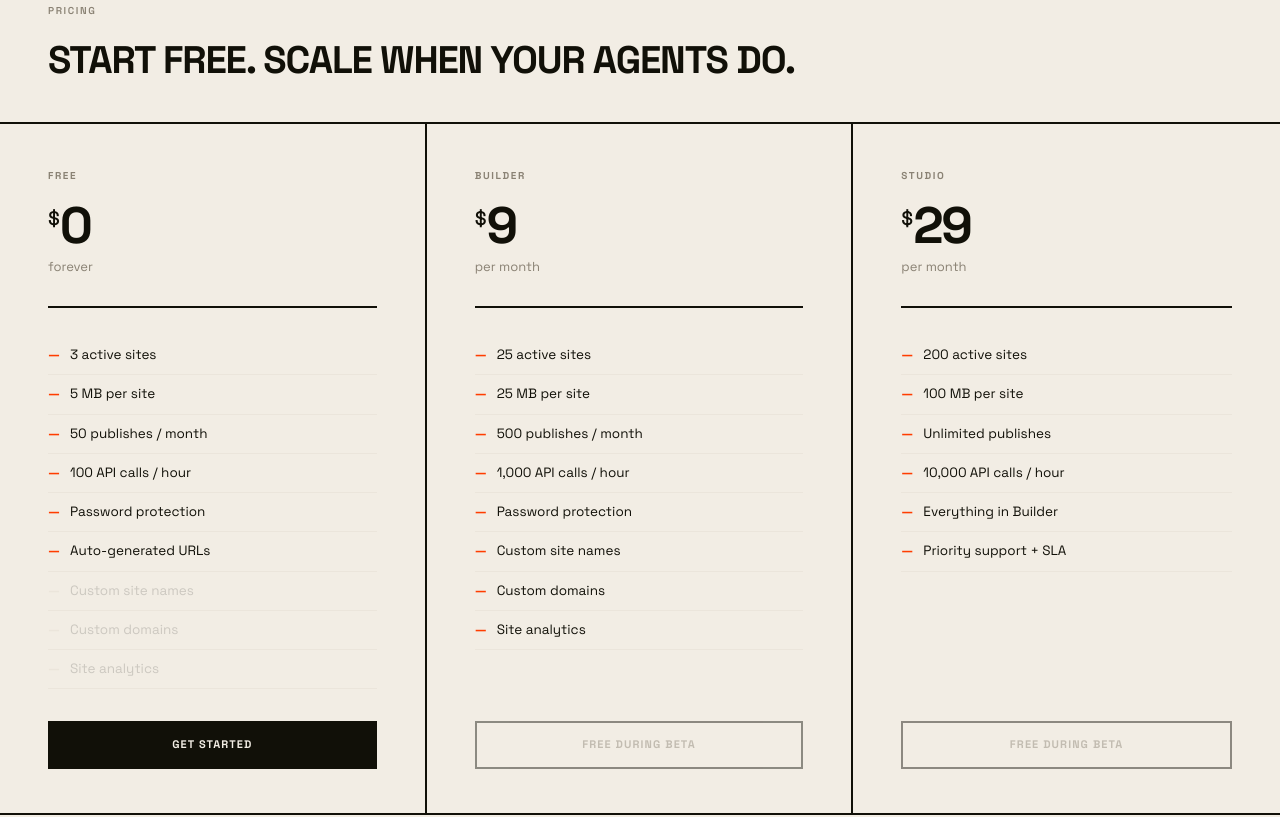
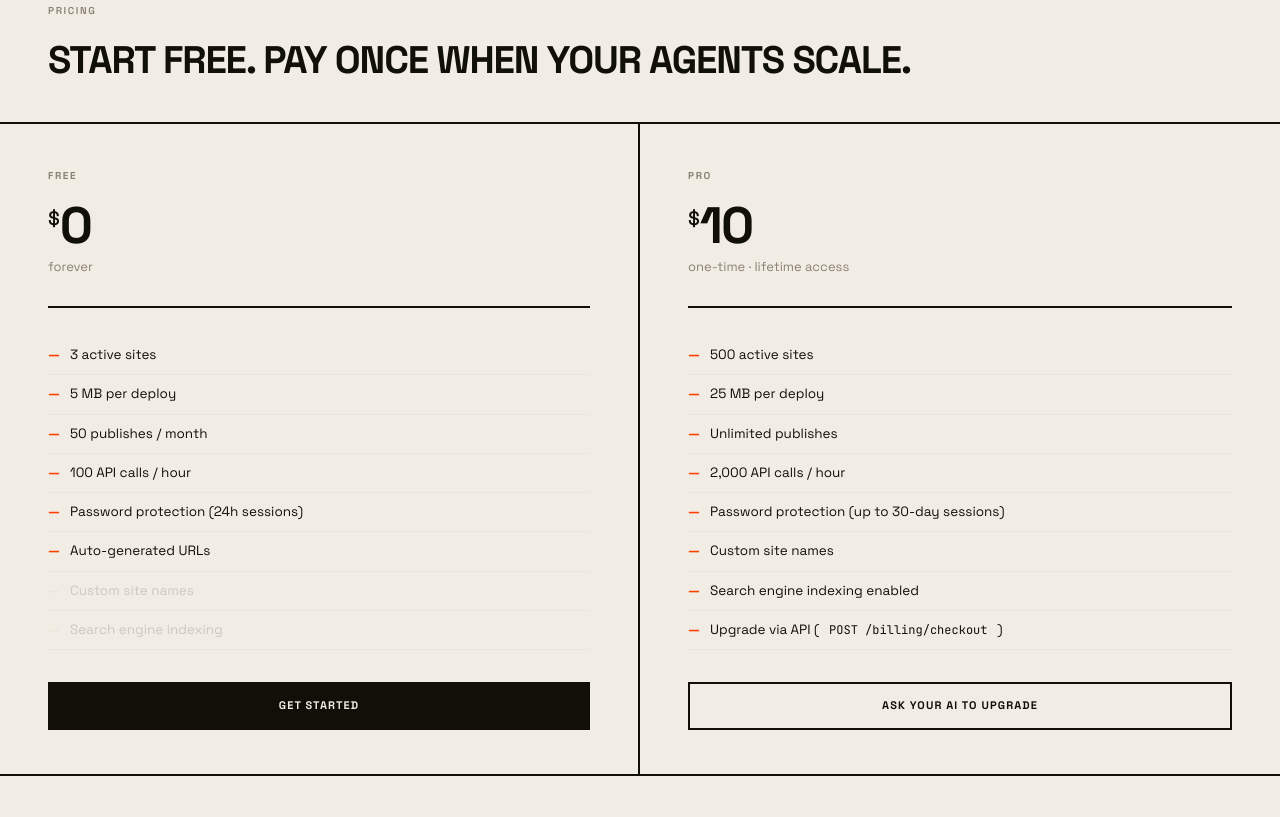
Before and after one commit to samratjha96/itslive, a website: page landing/index.html in a window 1280 px wide. Shown: the part 3496-4313 px from the top of the page. Drawn offline with Linux system fonts and the light colour scheme.

Commit message:
Serve landing/ via Workers Static Assets and update Pro pricing

```diff
--- a/landing/index.html
+++ b/landing/index.html
@@ -584,7 +584,7 @@
       letter-spacing: -0.03em; text-transform: uppercase; margin-top: 8px;
     }
     .pricing-grid {
-      display: grid; grid-template-columns: repeat(3, 1fr);
+      display: grid; grid-template-columns: repeat(2, 1fr);
     }
     .pricing-plan {
       padding: 44px 48px; border-right: 2px solid var(--border);
@@ -1050,7 +1050,7 @@ Follow the onboarding steps in the docs. Ask me for the verification code when p
 <section class="pricing" id="pricing">
   <div class="pricing-header">
     <div class="section-label">Pricing</div>
-    <h2>Start free. Scale when your agents do.</h2>
+    <h2>Start free. Pay once when your agents scale.</h2>
   </div>
   <div class="pricing-grid">
     <div class="pricing-plan">
@@ -1060,48 +1060,32 @@ Follow the onboarding steps in the docs. Ask me for the verification code when p
       <div class="plan-divider"></div>
       <ul class="plan-features">
         <li>3 active sites</li>
-        <li>5 MB per site</li>
+        <li>5 MB per deploy</li>
         <li>50 publishes / month</li>
         <li>100 API calls / hour</li>
-        <li>Password protection</li>
+        <li>Password protection (24h sessions)</li>
         <li>Auto-generated URLs</li>
         <li class="dim">Custom site names</li>
-        <li class="dim">Custom domains</li>
-        <li class="dim">Site analytics</li>
+        <li class="dim">Search engine indexing</li>
       </ul>
       <a class="plan-cta filled" href="#getting-started">Get started</a>
     </div>
     <div class="pricing-plan">
-      <div class="plan-name">Builder</div>
-      <div class="plan-price"><sup>$</sup>9</div>
-      <div class="plan-period">per month</div>
+      <div class="plan-name">Pro</div>
+      <div class="plan-price"><sup>$</sup>10</div>
+      <div class="plan-period">one-time · lifetime access</div>
       <div class="plan-divider"></div>
       <ul class="plan-features">
-        <li>25 active sites</li>
-        <li>25 MB per site</li>
-        <li>500 publishes / month</li>
-        <li>1,000 API calls / hour</li>
-        <li>Password protection</li>
+        <li>500 active sites</li>
+        <li>25 MB per deploy</li>
+        <li>Unlimited publishes</li>
+        <li>2,000 API calls / hour</li>
+        <li>Password protection (up to 30-day sessions)</li>
         <li>Custom site names</li>
-        <li>Custom domains</li>
-        <li>Site analytics</li>
+        <li>Search engine indexing enabled</li>
+        <li>Upgrade via API (<code style="font-family:var(--mono);font-size:12px">POST /billing/checkout</code>)</li>
       </ul>
-      <a class="plan-cta disabled" href="#">Free during beta</a>
-    </div>
-    <div class="pricing-plan">
-      <div class="plan-name">Studio</div>
-      <div class="plan-price"><sup>$</sup>29</div>
-      <div class="plan-period">per month</div>
-      <div class="plan-divider"></div>
-      <ul class="plan-features">
-        <li>200 active sites</li>
-        <li>100 MB per site</li>
-        <li>Unlimited publishes</li>
-        <li>10,000 API calls / hour</li>
-        <li>Everything in Builder</li>
-        <li>Priority support + SLA</li>
-      </ul>
-      <a class="plan-cta disabled" href="#">Free during beta</a>
+      <a class="plan-cta outline" href="#getting-started">Ask your AI to upgrade</a>
     </div>
   </div>
 </section>
```
Also changed, not shown: workers/serve/src/index.ts (+11 -20 lines), 1 other file.
